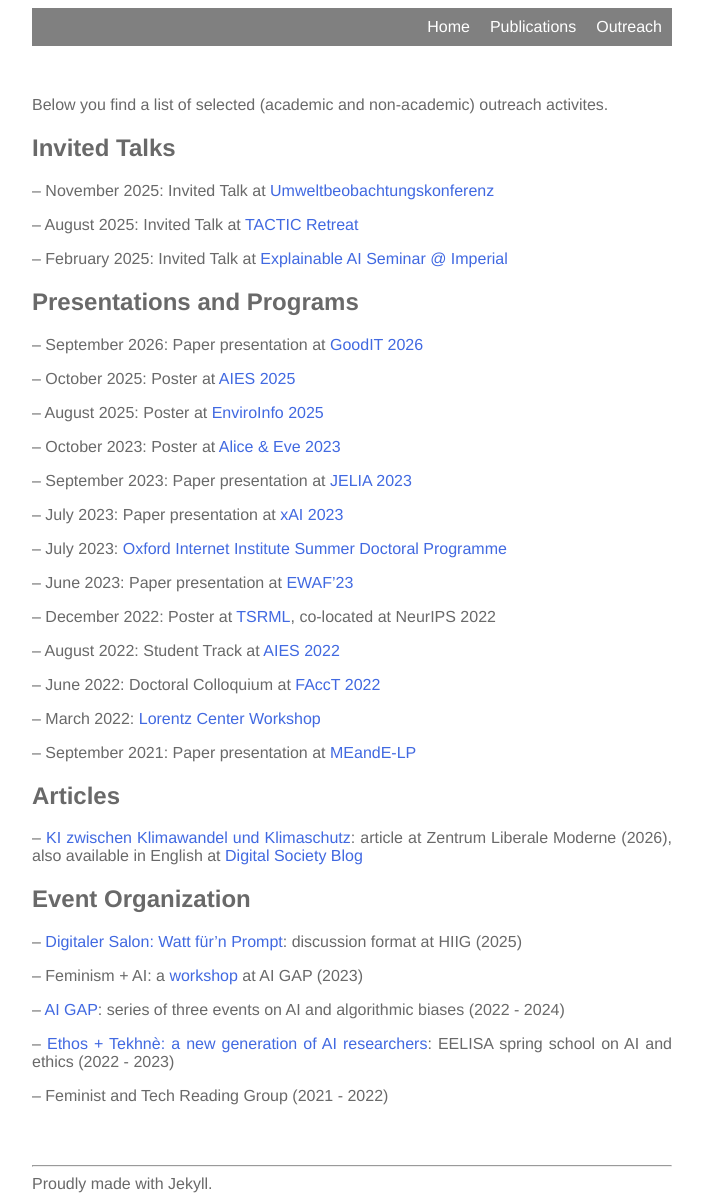
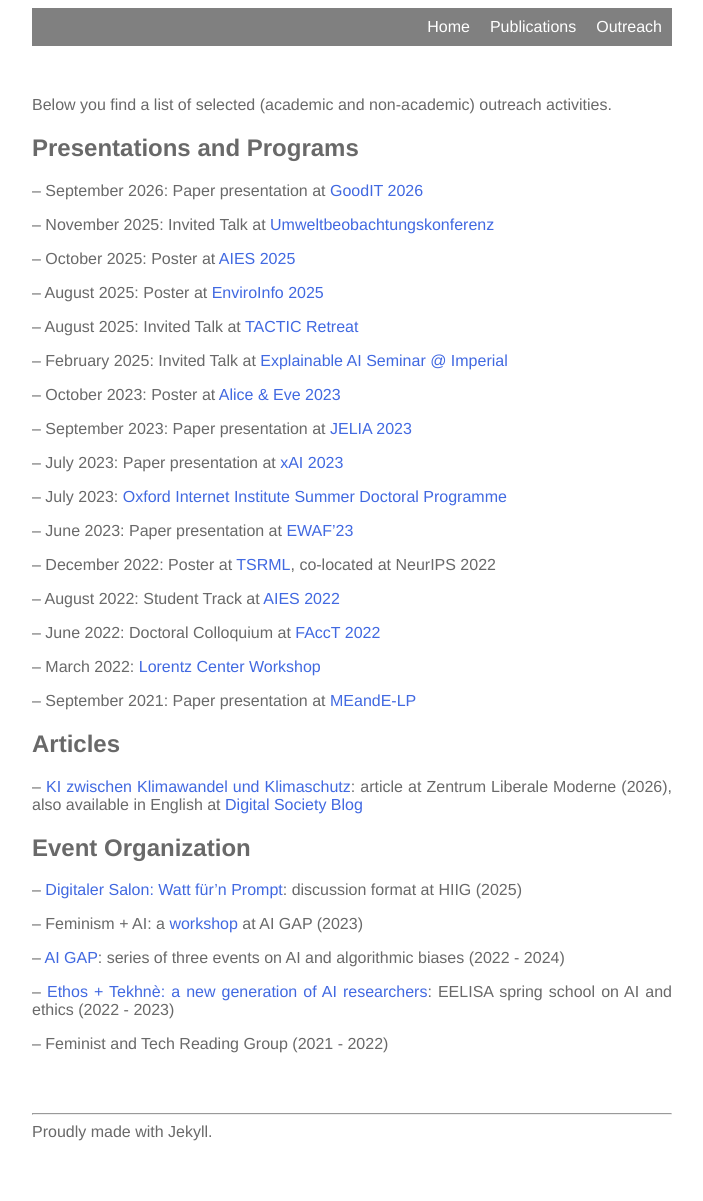
Before and after one commit to lstate/lstate.github.io, a Jekyll site: the page built from _pages/outreach.markdown, in a window 1280 px wide. Shown: the whole page, without its empty margins (288-991 px from the left). Built offline with Jekyll 4.4.1, drawn with Linux system fonts in a browser that asks for light colours; after the commit the page ends 1149 px from its top, so only the background shows below that.

Commit message:
Update outreach.markdown
update

```diff
--- a/_pages/outreach.markdown
+++ b/_pages/outreach.markdown
@@ -6,23 +6,21 @@ permalink: /outreach/
 
 <br />
 
-Below you find a list of selected (academic and non-academic) outreach activites.
-
-## Invited Talks
-
--- November 2025: Invited Talk at [Umweltbeobachtungskonferenz](https://www.bafu.admin.ch/de/ubk25)
-
--- August 2025: Invited Talk at [TACTIC Retreat](https://tactic.ovgu.de/tactic/en/News/TACTIC+Retreat+_+Summer+School+2025+in+Merseburg-p-68.html)
-
--- February 2025: Invited Talk at [Explainable AI Seminar @ Imperial](https://xaiseminars.doc.ic.ac.uk/)
+Below you find a list of selected (academic and non-academic) outreach activities.
 
 ## Presentations and Programs
 
 -- September 2026: Paper presentation at [GoodIT 2026](https://goodit2026.di.unipi.it/)
 
+-- November 2025: Invited Talk at [Umweltbeobachtungskonferenz](https://www.bafu.admin.ch/de/ubk25)
+
 -- October 2025: Poster at [AIES 2025](https://www.aies-conference.com/2025/)
 
 -- August 2025: Poster at [EnviroInfo 2025](https://enviroinfo2025.gi.de/)
+
+-- August 2025: Invited Talk at [TACTIC Retreat](https://tactic.ovgu.de/tactic/en/News/TACTIC+Retreat+_+Summer+School+2025+in+Merseburg-p-68.html)
+
+-- February 2025: Invited Talk at [Explainable AI Seminar @ Imperial](https://xaiseminars.doc.ic.ac.uk/)
 
 -- October 2023: Poster at [Alice & Eve 2023](https://alice-and-eve.github.io/2023/)
 
```
